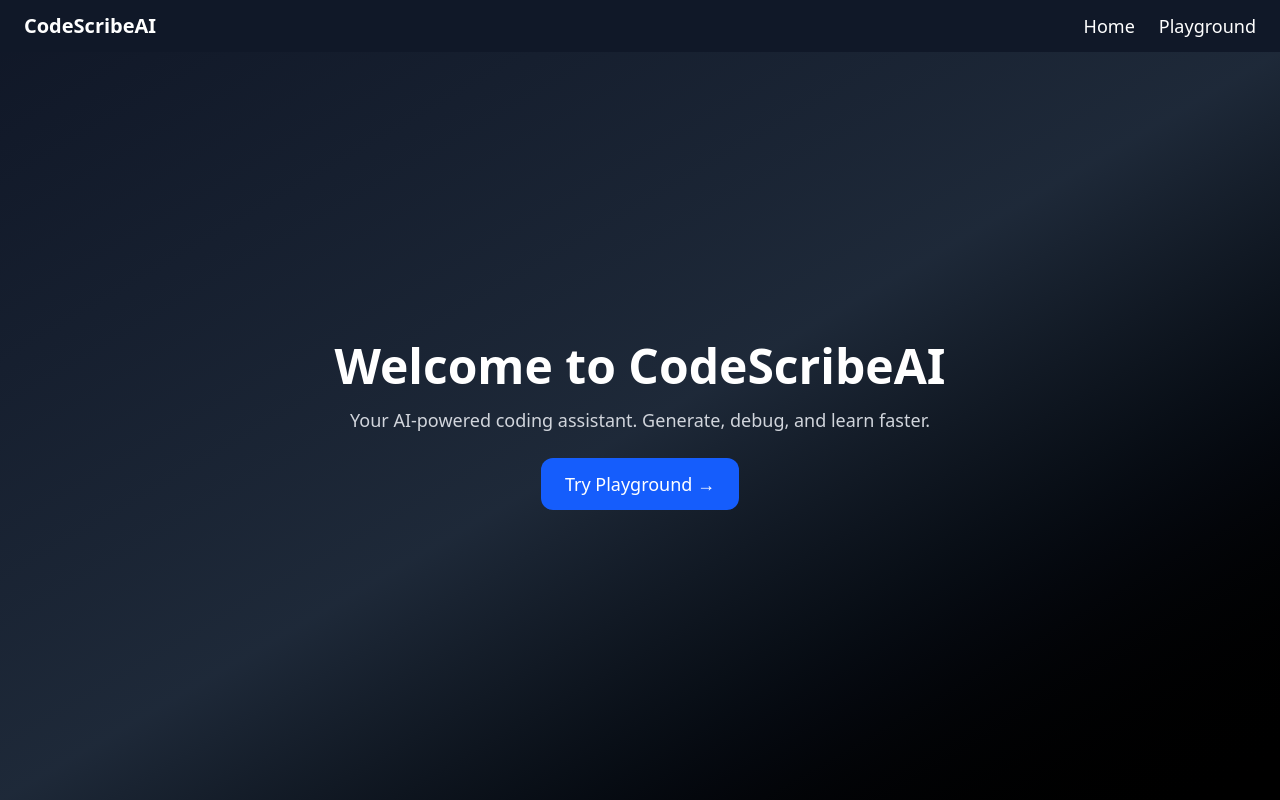
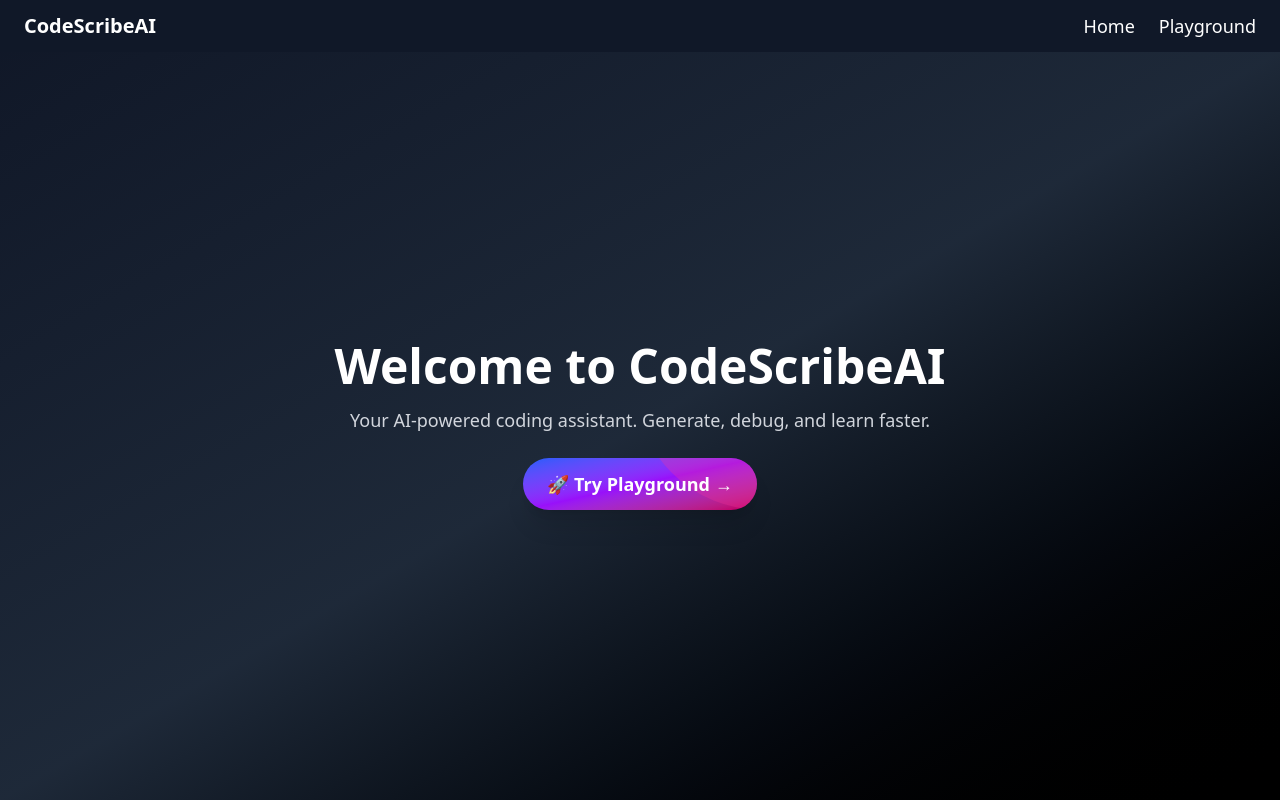
Before and after one commit to SHRAVANIRANE/codescribeAI-coding-assistant, a React (Vite) app in the folder frontend/: page / in a window 1280 px wide. Built offline with nearby package versions, Linux system fonts and the light colour scheme.

Commit message:
Fixed UI

```diff
--- a/frontend/src/components/ChatBox.jsx
+++ b/frontend/src/components/ChatBox.jsx
@@ -276,7 +276,7 @@ export default function ChatBox() {
         )}
 
         {/* Messages (scrollable only) */}
-        <div className="flex-1 overflow-y-auto max-h-130 space-y-4 p-4 pr-2 custom-scrollbar ">
+        <div className="flex-1 overflow-y-auto max-h-140 space-y-4 p-4 pr-2 custom-scrollbar ">
           {messages.map((msg, idx) => (
             <div
               key={idx}
@@ -287,8 +287,8 @@ export default function ChatBox() {
               <div
                 className={`p-3 rounded-2xl max-w-xl shadow-md text-sm leading-relaxed ${
                   msg.role === "user"
-                    ? "bg-blue-600 text-white rounded-br-none"
-                    : "bg-gray-700 text-gray-200 rounded-bl-none"
+                    ? "bg-gradient-to-r from-blue-500 to-blue-700 text-white rounded-br-none"
+                    : "bg-gradient-to-r from-gray-700 to-gray-800 text-gray-100 rounded-bl-none"
                 }`}
               >
                 {msg.role === "assistant"
--- a/frontend/src/pages/Home.jsx
+++ b/frontend/src/pages/Home.jsx
@@ -10,9 +10,18 @@ export default function Home() {
       </p>
       <Link
         to="/playground"
-        className="bg-blue-600 hover:bg-blue-700 px-6 py-3 rounded-xl text-lg"
+        className="relative inline-flex items-center justify-center px-6 py-3 overflow-hidden font-medium text-indigo-600 transition duration-300 ease-out rounded-full shadow-xl group hover:ring-1 hover:ring-purple-500"
       >
-        Try Playground →
+        {/* Gradient Background */}
+        <span className="absolute inset-0 w-full h-full bg-gradient-to-br from-blue-600 via-purple-600 to-pink-700"></span>
+
+        {/* Hover Animation Blob */}
+        <span className="absolute bottom-0 right-0 block w-64 h-64 mb-32 mr-4 transition duration-500 origin-bottom-left transform rotate-45 translate-x-24 bg-pink-500 rounded-full opacity-30 group-hover:rotate-90 ease"></span>
+
+        {/* Text Layer */}
+        <span className="relative text-white text-lg font-semibold">
+          🚀 Try Playground →
+        </span>
       </Link>
     </div>
   );
```
